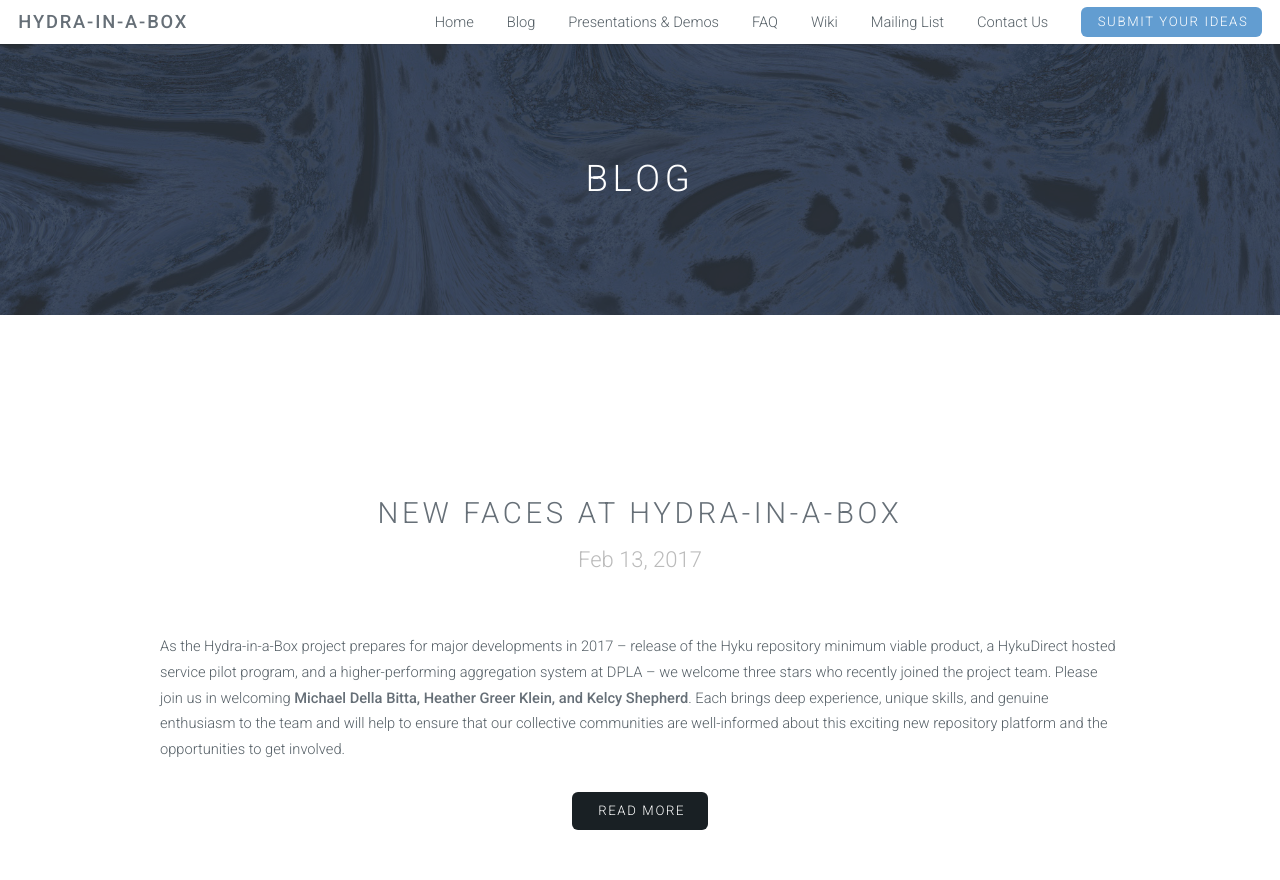
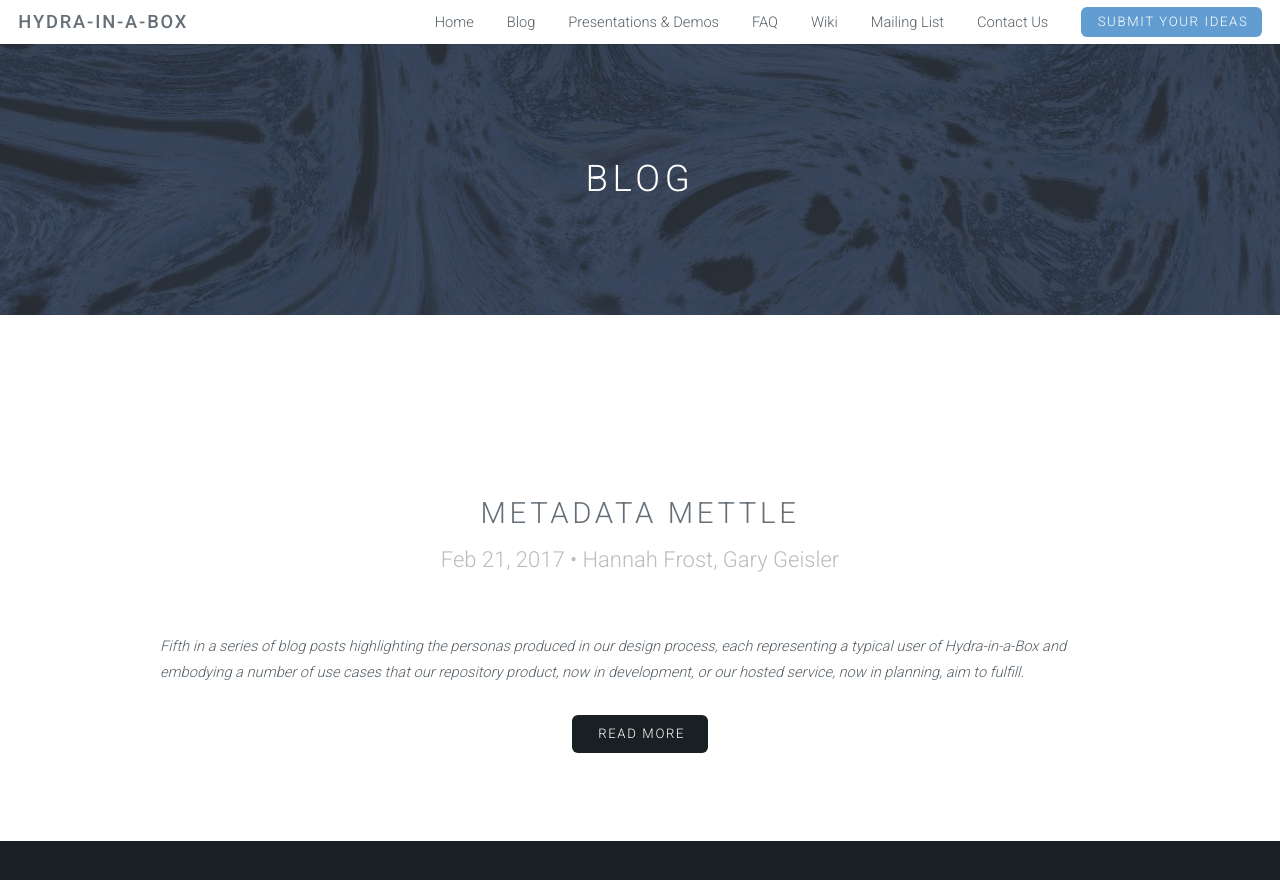
Before and after one commit to samvera-labs/hyku.github.io, a Jekyll site: the page built from blog.html, in a window 1280 px wide and 900 px high. Shown: the top 880 px of the window. Built offline with Jekyll 4.4.1, drawn with Linux system fonts in a browser that asks for light colours; some of the changed lines change nothing that is shown.

Commit message:
new-blog-post
Plus a minor fix to presentations page

```diff
--- /dev/null
+++ b/_posts/2017-02-21-metadata-mettle.markdown
@@ -0,0 +1,29 @@
+---
+layout: post
+title: Metadata Mettle
+author: Hannah Frost, Gary Geisler
+---
+
+*Fifth in a series of blog posts highlighting the personas produced in our design process, each representing a typical user of Hydra-in-a-Box and embodying a number of use cases that our repository product, now in development, or our hosted service, now in planning, aim to fulfill.*
+
+Here we meet Boyd Gordon, "the metadata guy" at a large independent research institution. He needs repository features that make the multitude of metadata tasks on his plate much faster and less cumbersome. When the Hydra-in-a-Box design team talks with seasoned digital content folks, metadata tooling and workflows are always a rich topic of discussion. Everyone has ideas for how to improve metadata work! Those conversations directly inform this persona and our ongoing plans for sophisticated metadata support in Hyku, the Hydra-in-a-Box repository.
+
+<figure class="image fit persona">
+  <a href="/images/Hydra-in-a-Box_Persona-Metadata-Specialist.png">
+    <img src="/images/Hydra-in-a-Box_Persona-Metadata-Specialist.png" alt="Metadata Specialist persona" />
+  </a>
+</figure>
+
+This persona document describes a number of features that will be available in the earliest releases of Hyku. For example, it is possible to import metadata records (and associated content files) in bulk via a CSV file, critical functionality for any organization looking to migrate existing collections of digital content to Hyku. Also with the newly developed, configurable multi-step workflow, it is possible for repository administrators and collection managers to review metadata that has been entered by non-specialists, making any necessary corrections along the way or sending the records back for corrections before being deposited and published in the repository.
+
+After the release of our “minimum viable product” in just a few weeks, the development team will start to implement our design for bulk review and editing of metadata. This set of features will be extremely useful for those who need to review multiple records at a time, to quickly see if values are entered consistently and completely, and to make corrections across a set of records on a single screen.
+
+Support for descriptive metadata record templates that are tailored to suit different content types is highly desirable. Capturing the distinctive aspects of resources -- e.g., the geographic coverage of social science data sets, the duration of audiovisual media, or the lat long coordinates of maps -- benefits the discovery process for researchers searching across large collections. The Hyku repository is introducing variations in the default metadata template for deposited works, starting with image-based works. Over time we plan to add to the number of content-specific metadata templates and to augment the fields based on specific feedback from early users of Hyku.
+
+The persona scenario also describes how it will be possible to configure controlled vocabularies, to leverage locally developed lists or external standards and linked data for use in Hyku metadata forms. This functionality is fundamental to streamlining the creation and processing of metadata so that it is high-quality and ready to take advantage of linked data and the semantic web. There exist already some promising efforts in the Hydra community that support this functionality, and we expect to integrate and contribute to them for broad benefit.
+
+Coming soon: the final installment of this blog series, where we will see how the Hydra-in-a-Box repository at an academic institution supports the day-to-day work of a professor/researcher. (You can download
+<a href="https://wiki.duraspace.org/download/attachments/76841397/Hydra-in-a-Box%20Personas.pdf?version=3&modificationDate=1465782652119&api=v2">all six of the Hydra-in-a-Box personas</a>
+and other
+<a href="https://wiki.duraspace.org/display/hydra/Hydra-in-a-Box+Design+Documents">project design documents</a>
+from the DuraSpace wiki.)
--- a/presentations.html
+++ b/presentations.html
@@ -9,6 +9,7 @@
     <li>{% if demo.url %}<a href="{{ demo.url }}">{% endif %}{{ demo.title }}.{% if demo.url %}</a>{% endif %}</li>
     {% endfor %}
 </ul>
+
 <h3>Upcoming Presentations</h3>
 <ul>
     {% for presentation in site.data.upcoming_presentations %}
```
